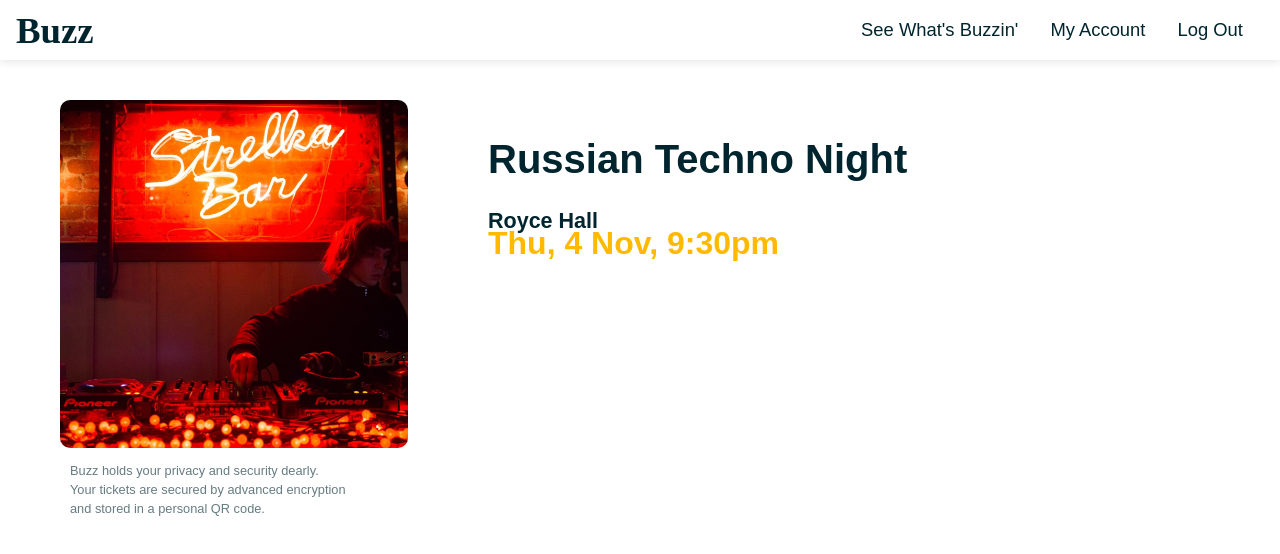
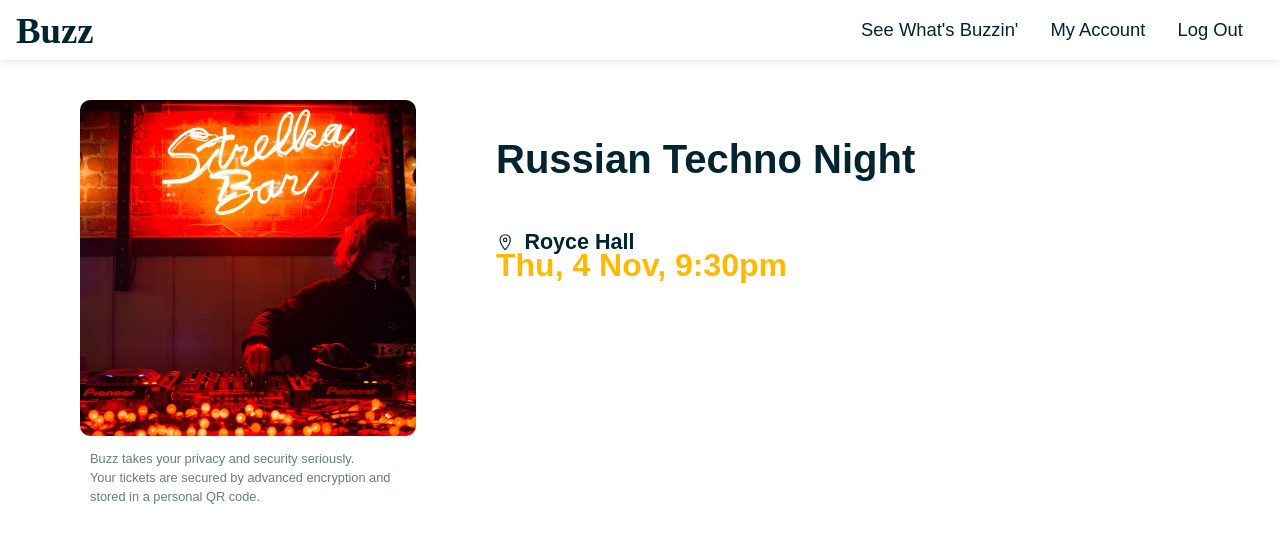
Before and after one commit to benweschler/buzz, a React (Create React App) app: page /event-page in a window 1280 px wide. Shown: the top 554 px of the page. Built offline with nearby package versions, Linux system fonts and the light colour scheme.

Commit message:
Last Commit before merge with main

```diff
--- a/package.json
+++ b/package.json
@@ -9,6 +9,7 @@
     "react": "^18.2.0",
     "react-dom": "^18.2.0",
     "react-icons": "^4.6.0",
+    "react-router-dom": "^6.4.3",
     "react-scripts": "5.0.1",
     "styled-components": "^5.3.6",
     "web-vitals": "^2.1.4"
--- a/src/App.js
+++ b/src/App.js
@@ -2,6 +2,10 @@ import { ThemeProvider } from "styled-components";
 import Navbar from "./components/global/Navbar";
 import GlobalStyles from "./components/global//styles/Global";
 import EventPage from "./Pages/EventPage/EventPage"
+import { Route, Routes } from "react-router-dom";
+import { Container } from "./components/global/styles/Container.styled";
+import OrganizationPage from "./Pages/OrganizationPage/OrganizationPage";
+import UserPage from "./Pages/UserPage/UserPage"
 const theme = {
   colors: {
     header: '#fff',
@@ -10,12 +14,24 @@ const theme = {
   },
   mobile: '768px',
 }
+
+
 function App() {
+
   return (
     <ThemeProvider theme= {theme}>
       <GlobalStyles />
       <Navbar />
-      <EventPage />
+      <Container>
+        <Routes>
+          <Route path="/event-page" element={<EventPage />} />
+          <Route path="/organization-page" element={<OrganizationPage />} />
+          <Route path="/user-page" element={<UserPage />} />
+
+        </Routes>
+
+      </Container>
+
     </ThemeProvider>
 
   );
--- a/src/Pages/EventPage/EventPage.js
+++ b/src/Pages/EventPage/EventPage.js
@@ -2,6 +2,7 @@ import { Container } from "../../components/global/styles/Container.styled";
 import {
   StyledEventDate,
   StyledEventLeftColumn,
+  StyledEventLocation,
   StyledEventRightColumn,
   StyledSecurityMessage,
 } from "./styles/EventPage.styled";
@@ -10,6 +11,8 @@ import { StyledEventImage } from "./styles/EventPage.styled";
 import { StyledEventDescription } from "./styles/EventPage.styled";
 import { StyledEventHeader } from "./styles/EventPage.styled";
 import { StyledEventMainInfo } from "./styles/EventPage.styled";
+
+import { IoLocationOutline } from "react-icons/io5"
 const EventPage = () => {
   return (
     <>
@@ -17,8 +20,8 @@ const EventPage = () => {
         <StyledEventLeftColumn>
           <StyledEventImage src={DJClub} />
           <StyledSecurityMessage>
-            Buzz holds your privacy and security dearly. <br />
-            Your tickets are secured by advanced encryption <br />
+            Buzz takes your privacy and security seriously. <br />
+            Your tickets are secured by advanced encryption
             and stored in a personal QR code.
           </StyledSecurityMessage>
         </StyledEventLeftColumn>
@@ -26,7 +29,11 @@ const EventPage = () => {
         <StyledEventRightColumn>
           <StyledEventMainInfo>
             <StyledEventHeader>Russian Techno Night</StyledEventHeader>
-            <h3> Royce Hall </h3>
+            <StyledEventLocation>
+              <IoLocationOutline />
+              <h3>  Royce Hall </h3>
+            </StyledEventLocation>
+
             <StyledEventDate> Thu, 4 Nov, 9:30pm</StyledEventDate>
           </StyledEventMainInfo>
         </StyledEventRightColumn>
--- a/src/Pages/EventPage/styles/EventPage.styled.js
+++ b/src/Pages/EventPage/styles/EventPage.styled.js
@@ -16,6 +16,10 @@ export const StyledEventRightColumn = styled.div`
   padding-top: 100px;
   padding-left: 80px;
   width: 70%;
+  @media (max-width: ${({ theme }) => theme.mobile}) {
+    padding-top: 20px;
+    padding-left: 30px;
+  }
 `;
 
 export const StyledEventImage = styled.img`
@@ -46,3 +50,12 @@ export const StyledSecurityMessage = styled.p`
   font-size: 0.8rem;
   padding-left: 10px;
 `;
+
+export const StyledEventTags =styled.div`
+`
+
+export const StyledEventLocation = styled.div`
+  display: flex;
+  align-items: center;
+  gap: 10px;
+`
--- a/src/Pages/OrganizationPage/OrganizationPage.js
+++ b/src/Pages/OrganizationPage/OrganizationPage.js
@@ -1,4 +1,3 @@
-import Navbar from "../../components/global/Navbar";
 import { Container } from "../../components/global/styles/Container.styled";
 import {
   StyledBanner,
@@ -12,11 +11,10 @@ import {
   StyledOrgRightColumn,
 } from "./styles/OrganizationPage.styled";
 import RoyceHall from "../../assets/images/Royce-Hall.jpg";
-
+import { IoLocationOutline } from "react-icons/io"
 const OrganizationPage = () => {
   return (
     <>
-      <Navbar />
       <StyledBanner>
         <StyledBannerImageBlurred src={RoyceHall} />
         <StyledBannerText>Royce Theater Club</StyledBannerText>
--- a/src/Pages/OrganizationPage/styles/OrganizationPage.styled.js
+++ b/src/Pages/OrganizationPage/styles/OrganizationPage.styled.js
@@ -9,6 +9,8 @@ export const StyledBanner = styled.div`
   border-radius: 3px;
   margin: auto;
   height: 500px;
+
+
 `;
 
 export const StyledBannerImageBlurred = styled.img`
--- a/src/Pages/UserPage/UserPage.js
+++ b/src/Pages/UserPage/UserPage.js
@@ -4,14 +4,13 @@ import {
   StyledRightColumn,
   StyledUserAvatar,
   StyledUserInfo,
-} from "../styles/UserProfile.styled";
+} from "./styles/UserProfile.styled";
 // import ExampleEvents from "../../assets/ExampleEvents.json"
 // import UserEventCard from "../../components/UserPage/UserEventCard"
-import { Container } from "../../components/styles/Container.styled";
 
 const UserPage = () => {
   return (
-    <Container>
+    <>
       <StyledUserProfile>
         <StyledUserAvatar src="https://avatars.dicebear.com/api/initials/Julius Dunfoy.svg" />
         <StyledUserInfo>
@@ -32,7 +31,7 @@ const UserPage = () => {
       {/* {ExampleEvents.map((item, index) => (
         <UserEventCard key={index} item={item } />
       ))} */}
-    </Container>
+    </>
   );
 };
 
--- a/src/Pages/UserPage/styles/UserProfile.styled.js
+++ b/src/Pages/UserPage/styles/UserProfile.styled.js
@@ -4,9 +4,10 @@ export const StyledUserProfile = styled.div`
   display: flex;
   flex-direction: row;
   padding: 10px;
-  margin-top: 80px;
+  padding-top: 130px;
   align-items: center;
   margin-bottom: 80px;
+
 `;
 
 export const StyledUserAvatar = styled.img`
--- a/src/components/global/Navbar.js
+++ b/src/components/global/Navbar.js
@@ -8,6 +8,7 @@ import {
 } from "./styles/Navbar.styled";
 import { FaBars, FaTimes } from "react-icons/fa";
 import { useState } from "react";
+import { Link } from "react-router-dom";
 
 const Navbar = () => {
   const [click, setClick] = useState(false);
@@ -19,18 +20,18 @@ const Navbar = () => {
       <Logo>Buzz</Logo>
       <StyledNavMenu clicked={click}>
         <StyledNavItem>
-          <a href="/">See What's Buzzin'</a>
+          <Link to="/organization-page">See What's Buzzin'</Link>
         </StyledNavItem>
         {click && (
           <StyledNavItem>
-            <a href="/">QR Scanner</a>
+            <a href="/event-page">QR Scanner</a>
           </StyledNavItem>
         )}
         <StyledNavItem>
-          <a href="/">My Account</a>
+          <Link to="/user-page">My Account</Link>
         </StyledNavItem>
         <StyledNavItem>
-          <a href="/">Log Out</a>
+          <Link to="/event-page">Log Out</Link>
         </StyledNavItem>
       </StyledNavMenu>
       <StyledNavBackground clicked={click}>&nbsp;</StyledNavBackground>
--- a/src/index.js
+++ b/src/index.js
@@ -1,11 +1,15 @@
 import React from 'react';
 import ReactDOM from 'react-dom/client';
 import App from './App';
+import { BrowserRouter } from 'react-router-dom';
 
 const root = ReactDOM.createRoot(document.getElementById('root'));
 root.render(
   <React.StrictMode>
-    <App />
+    <BrowserRouter>
+      <App />
+    </BrowserRouter>
+
   </React.StrictMode>
 );
 
```
Also changed, not shown: 1 other file (tests, documents, lock files or other folders).
